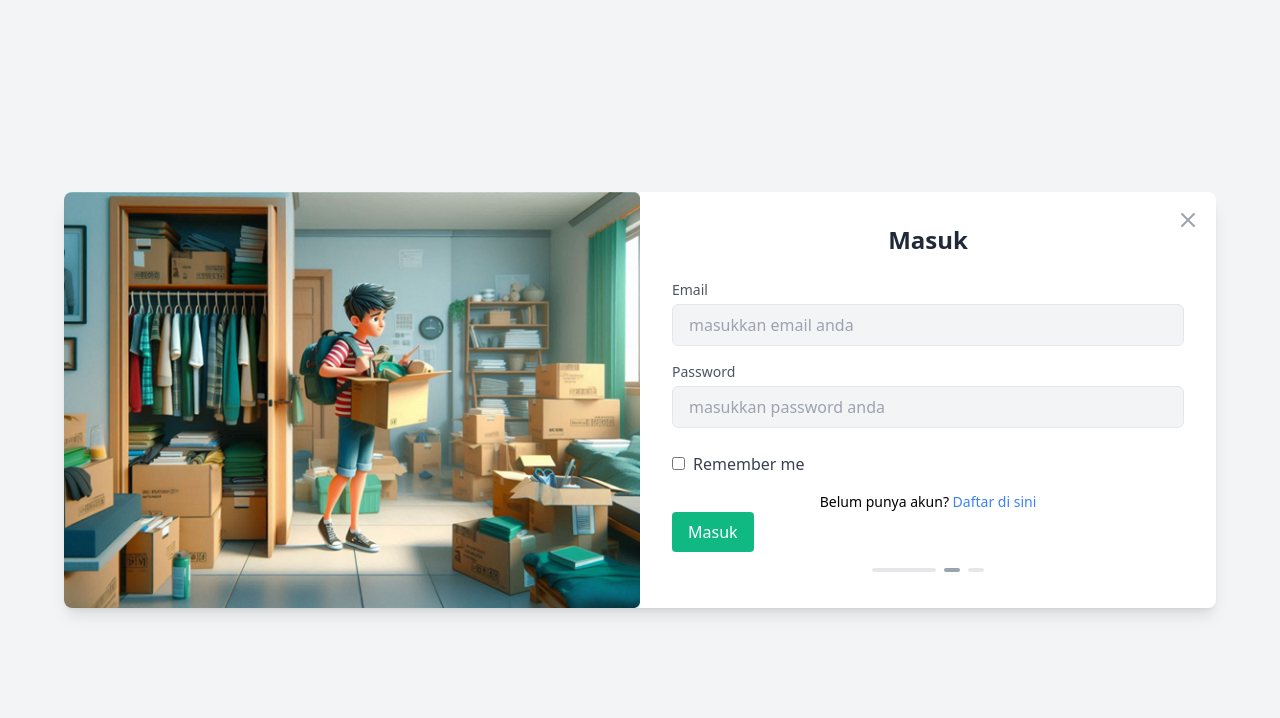
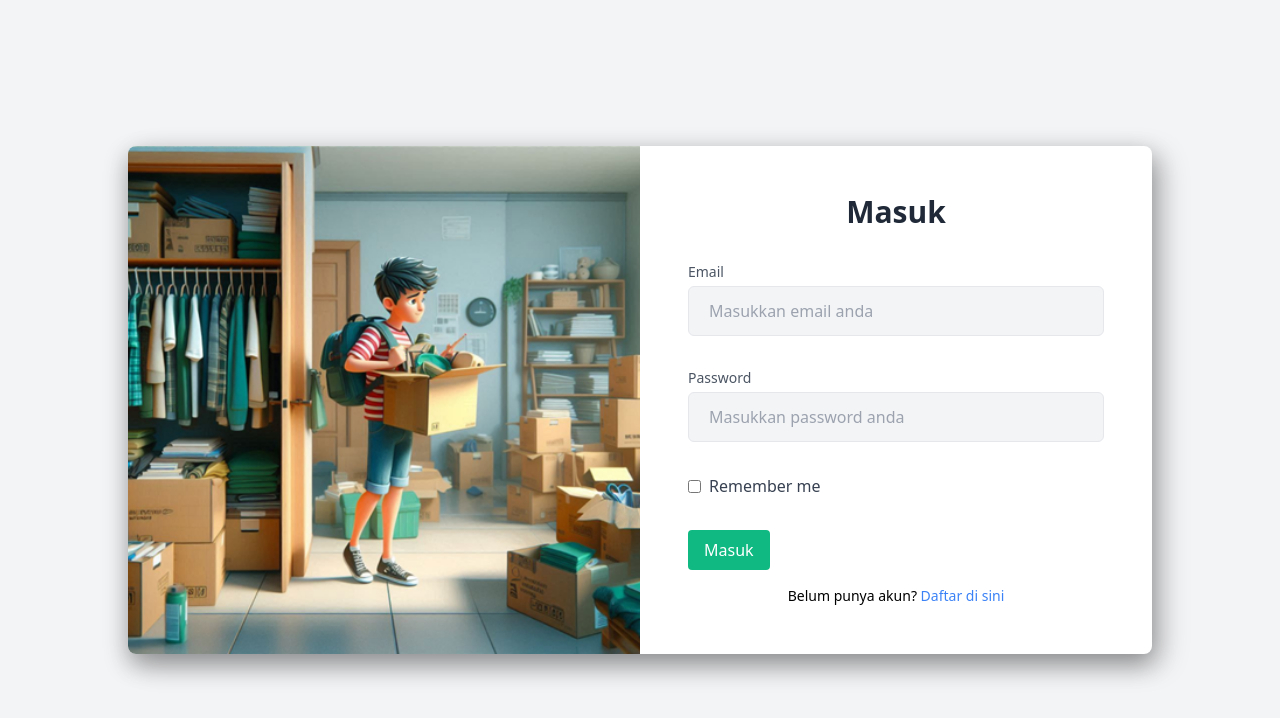
Before and after one commit to oktavianiandrianti26/Kelompok-1-Titipin, a React (Vite) app in the folder frontend/: page /Login in a window 1280 px wide. Shown: the top 718 px of the page. Built offline with nearby package versions, Linux system fonts and the light colour scheme.

Commit message:
Update Login.jsx

```diff
--- a/frontend/src/user/Login.jsx
+++ b/frontend/src/user/Login.jsx
@@ -19,43 +19,37 @@ const LoginForm = () => {
     e.preventDefault();
 
     try {
-      // Tentukan endpoint berdasarkan email atau logika lainnya
       let endpoint = email.includes("admin")
         ? "http://localhost:3000/api/admin/login"
         : "http://localhost:3000/api/user/login";
 
-      // Kirim permintaan login ke server
       const response = await axios.post(endpoint, {
         email,
         password,
       });
 
-      console.log("Response data:", response.data);
-
       if (response.status === 200) {
         const token = response.data.data.token;
         const role = response.data.data.role;
 
-        // Menyimpan data ke localStorage berdasarkan role
         if (role === "admin") {
-          localStorage.setItem("adminToken", token); // Menyimpan token admin
-          localStorage.setItem("role", role); // Menyimpan role (admin)
-          localStorage.setItem("adminEmail", email); // Menyimpan email admin
+          localStorage.setItem("adminToken", token);
+          localStorage.setItem("role", role);
+          localStorage.setItem("adminEmail", email);
         } else if (role === "user") {
-          const userId = response.data.data.user.id; // Dapatkan userId untuk user
-          localStorage.setItem("userToken", token); // Menyimpan token user
-          localStorage.setItem("role", role); // Menyimpan role (user)
-          localStorage.setItem("userEmail", email); // Menyimpan email user
-          localStorage.setItem("userId", userId); // Menyimpan userId
+          const userId = response.data.data.user.id;
+          localStorage.setItem("userToken", token);
+          localStorage.setItem("role", role);
+          localStorage.setItem("userEmail", email);
+          localStorage.setItem("userId", userId);
         }
 
         alert("Login berhasil!");
 
-        // Arahkan pengguna ke dashboard yang sesuai berdasarkan role
         if (role === "admin") {
-          navigate("/admin/dashboard"); // Jika admin, arahkan ke dashboard admin
+          navigate("/admin/dashboard");
         } else if (role === "user") {
-          navigate("/user/dashboard"); // Jika user, arahkan ke dashboard pengguna
+          navigate("/user/dashboard");
         }
       } else {
         alert("Login gagal! Periksa email dan password Anda.");
@@ -68,9 +62,9 @@ const LoginForm = () => {
 
   return (
     <div className="flex items-center justify-center w-screen h-screen bg-gray-100">
-      <div className="bg-white shadow-lg rounded-lg flex overflow-hidden   max-w-6xl  w-full">
+      <div className="bg-white shadow-[0_10px_25px_rgba(0,0,0,0.3),10px_10px_30px_rgba(0,0,0,0.2)] rounded-lg flex flex-col md:flex-row overflow-hidden max-w-5xl w-full h-auto">
         {/* Bagian Gambar */}
-        <div className="hidden md:block w-1/2">
+        <div className="hidden md:block md:w-1/2">
           <img
             src={RoomImage}
             alt="Room with Boxes"
@@ -79,32 +73,15 @@ const LoginForm = () => {
         </div>
 
         {/* Bagian Form */}
-        <div className="w-full md:w-1/2 p-8 relative">
-          <button className="absolute top-4 right-4 text-gray-400 hover:text-gray-600">
-            <svg
-              xmlns="http://www.w3.org/2000/svg"
-              fill="none"
-              viewBox="0 0 24 24"
-              strokeWidth={2}
-              stroke="currentColor"
-              className="w-6 h-6"
-            >
-              <path
-                strokeLinecap="round"
-                strokeLinejoin="round"
-                d="M6 18L18 6M6 6l12 12"
-              />
-            </svg>
-          </button>
-
-          <h2 className="text-2xl font-bold text-gray-800 mb-6 text-center">
+        <div className="w-full md:w-1/2 p-12 relative flex flex-col justify-center h-full">
+          <h2 className="text-3xl font-bold text-gray-800 mb-8 text-center">
             Masuk
           </h2>
 
           {/* Login Form */}
-          <form onSubmit={handleSubmit}>
+          <form onSubmit={handleSubmit} className="space-y-8">
             {/* Input Email */}
-            <div className="mb-4">
+            <div>
               <label
                 htmlFor="email"
                 className="block text-sm font-medium text-gray-600"
@@ -115,15 +92,15 @@ const LoginForm = () => {
                 type="email"
                 id="email"
                 name="email"
-                placeholder="masukkan email anda"
-                className="w-full px-4 py-2 mt-1 border rounded-md bg-gray-100 focus:outline-none focus:ring-2 focus:ring-green-500"
+                placeholder="Masukkan email anda"
+                className="w-full px-5 py-3 mt-1 border rounded-md bg-gray-100 focus:outline-none focus:ring-2 focus:ring-green-500"
                 value={email}
                 onChange={handleEmailChange}
               />
             </div>
 
             {/* Input Password */}
-            <div className="mb-6">
+            <div>
               <label
                 htmlFor="password"
                 className="block text-sm font-medium text-gray-600"
@@ -134,15 +111,15 @@ const LoginForm = () => {
                 type="password"
                 id="password"
                 name="password"
-                placeholder="masukkan password anda"
-                className="w-full px-4 py-2 mt-1 border rounded-md bg-gray-100 focus:outline-none focus:ring-2 focus:ring-green-500"
+                placeholder="Masukkan password anda"
+                className="w-full px-5 py-3 mt-1 border rounded-md bg-gray-100 focus:outline-none focus:ring-2 focus:ring-green-500"
                 value={password}
                 onChange={handlePasswordChange}
               />
             </div>
 
             {/* Remember Me Checkbox */}
-            <div className="flex items-center mb-4">
+            <div className="flex items-center">
               <input
                 type="checkbox"
                 className="form-checkbox text-gray-600"
@@ -151,24 +128,19 @@ const LoginForm = () => {
               />
               <span className="ml-2 text-gray-700">Remember me</span>
             </div>
-            {/* Link ke halaman Register */}
-            <div className="mt-4 text-center">
-              <p className="text-sm">
-                Belum punya akun?{" "}
-                <Link to="/register" className="text-blue-500">
-                  Daftar di sini
-                </Link>
-              </p>
-            </div>
+
             {/* Submit Button */}
-            {Buttons.login(handleSubmit)}
+            <div>{Buttons.login(handleSubmit)}</div>
           </form>
 
-          {/* Dekorasi Bawah */}
-          <div className="flex items-center justify-center mt-4 space-x-2">
-            <span className="block w-16 h-1 bg-gray-200 rounded"></span>
-            <span className="block w-4 h-1 bg-gray-400 rounded"></span>
-            <span className="block w-4 h-1 bg-gray-200 rounded"></span>
+          {/* Link ke halaman Register */}
+          <div className="mt-4 text-center">
+            <p className="text-sm">
+              Belum punya akun?{' '}
+              <Link to="/register" className="text-blue-500">
+                Daftar di sini
+              </Link>
+            </p>
           </div>
         </div>
       </div>
```
